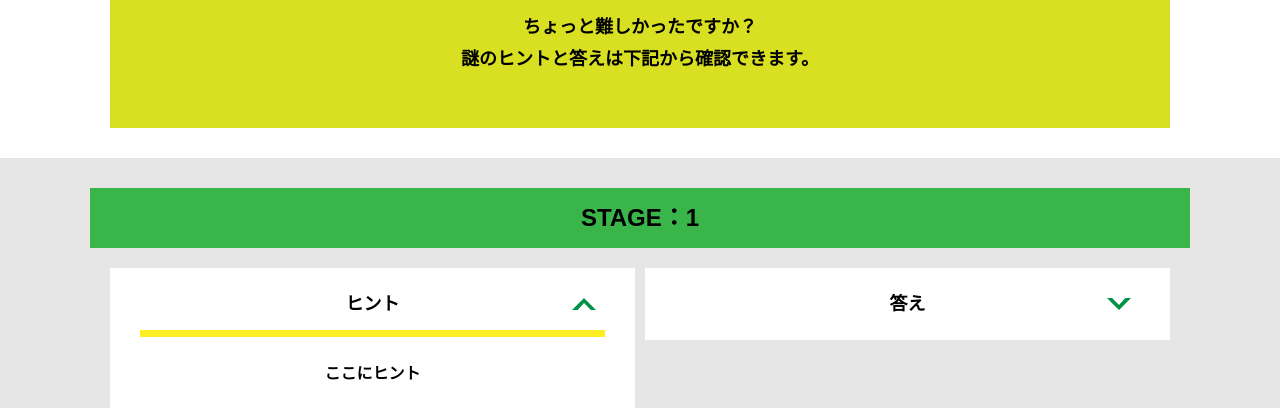
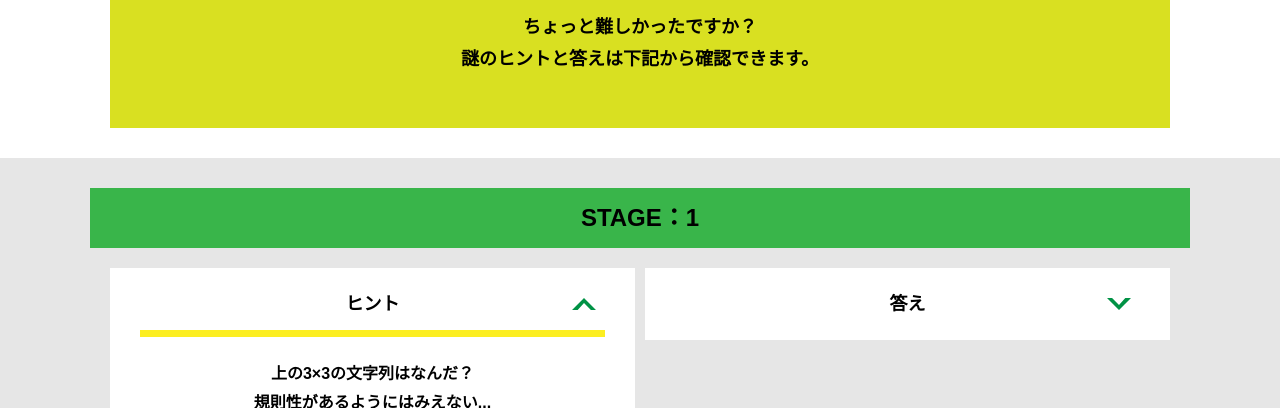
Before and after one commit to SanoMasaya/alfa-yoyogi-A, a plain HTML site: page hint1.html in a window 1280 px wide. Both pictures are taken after a click on the element "ヒント". Shown: the part 392-800 px from the top of the page. Drawn offline with nearby package versions, Linux system fonts and the light colour scheme; files that its build step writes are made by us from their sources.

Commit message:
Update hint1.html

```diff
--- a/hint1.html
+++ b/hint1.html
@@ -42,7 +42,7 @@
           <div class="column">
             <div class="card">
               <h3 class="card__title">ヒント<svg class="card__arrow"><use xlink:href="#arrow"></use></svg></h3>
-              <p class="card__content">ここにヒント</p>
+              <p class="card__content">上の3×3の文字列はなんだ？<br>規則性があるようにはみえない...<br>下のテトリスみたいなやつも3×3という面では共通しているな...</p>
             </div>
           </div>
           <div class="column">
```
